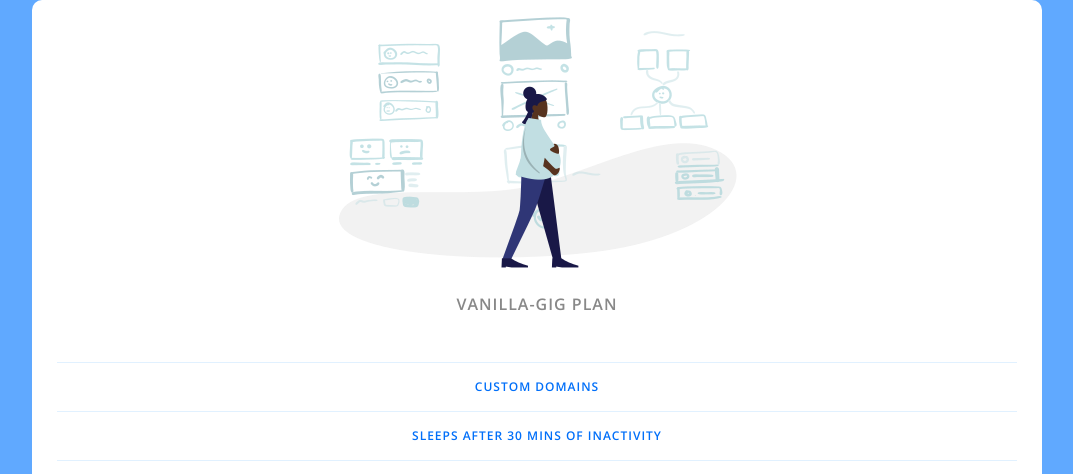
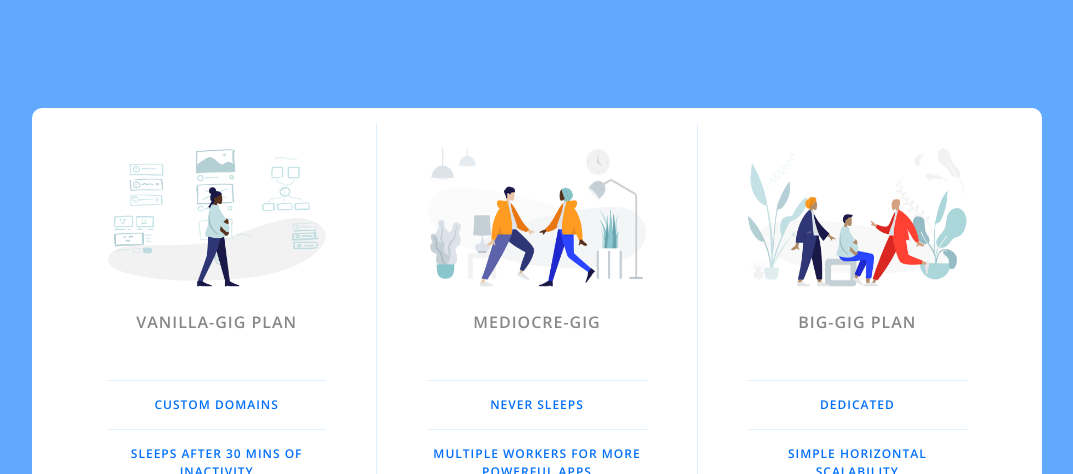
Before and after one commit to Neil-BryanCaoile/Pricing-Pannel, a plain HTML site: page index.html in a window 1280 px wide. Shown: the top 474 px of the page, without its empty margins (103-1176 px from the left). Drawn offline with nearby package versions, Linux system fonts and the light colour scheme.

Commit message:
Finished

```diff
--- a/app.css
+++ b/app.css
@@ -161,3 +161,18 @@ body {
     background-color: #0088ff;
     color: white;
 }
+
+@media (min-width: 900px){
+    .panel{
+        flex-direction: row;
+    }
+    .pricing-plan{
+        border-bottom: none;
+        border-right: 1px solid #e1f1ff;
+        padding: 25px 50px;
+    }
+    .pricing-plan:last-child{
+        border-right: none;
+    }
+
+}
```
